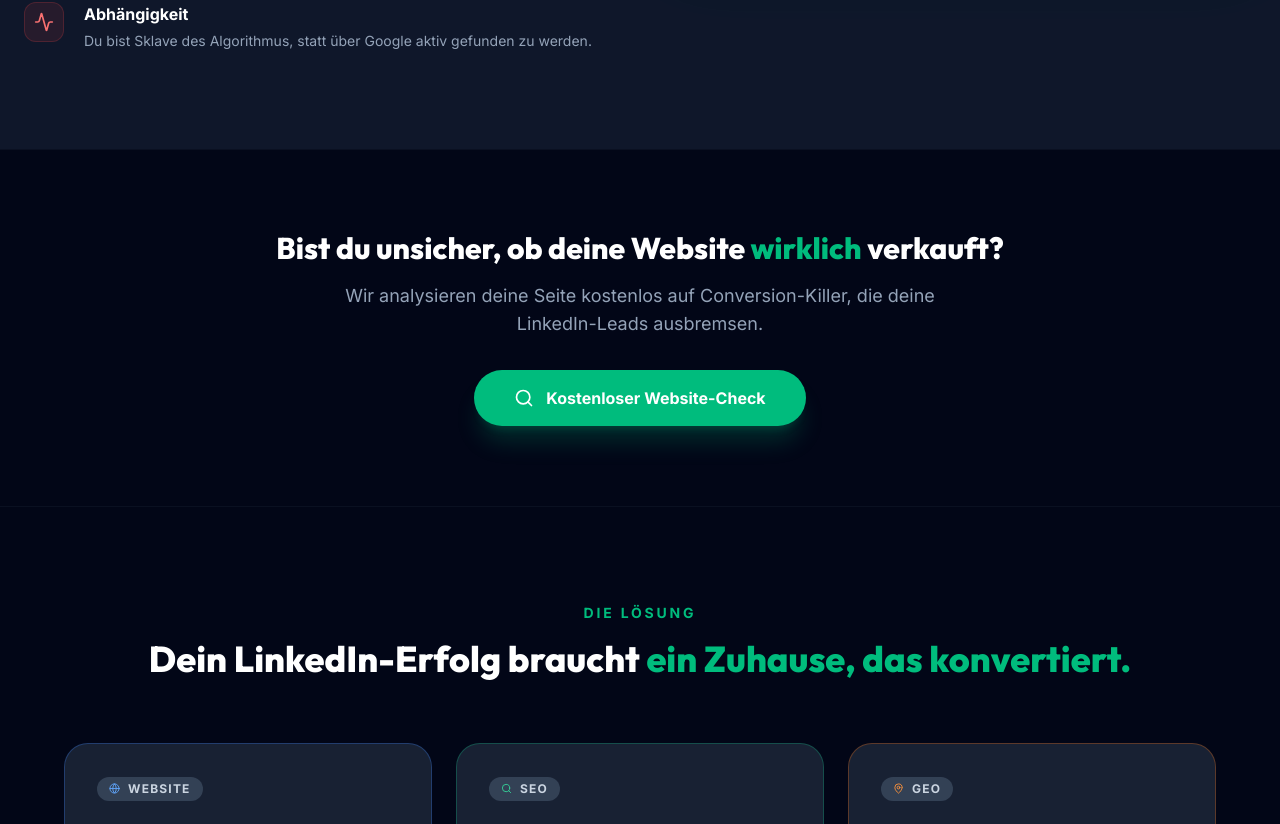
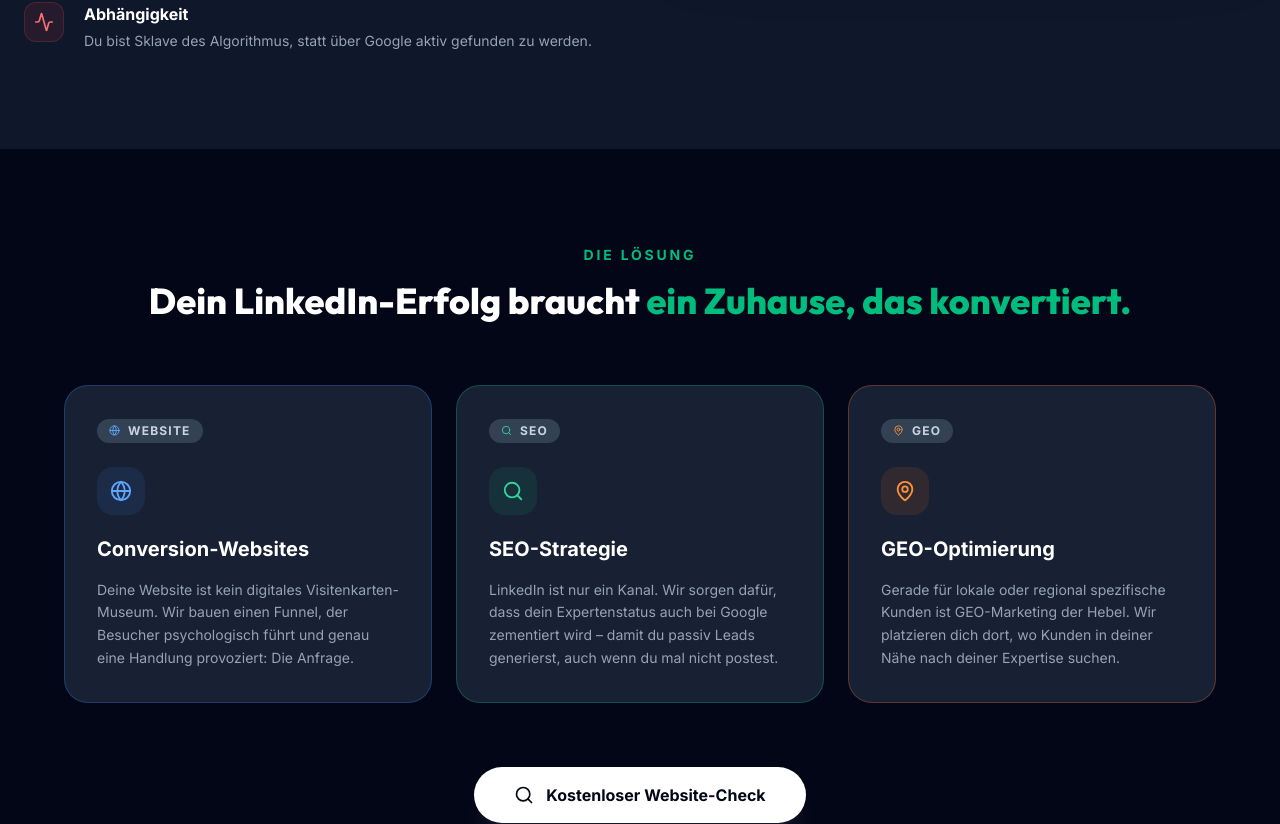
Before and after one commit to timmsug-source/website-linkedin, a Next.js app: page /lp/linkedin in a window 1280 px wide. Shown: the part 1596-2420 px from the top of the page. Built offline with nearby package versions, Linux system fonts and the light colour scheme.

Commit message:
Integrate Website-Check button into Solution section

```diff
--- a/src/app/lp/linkedin/page.tsx
+++ b/src/app/lp/linkedin/page.tsx
@@ -256,24 +256,6 @@ export default function LinkedInLP() {
         </div>
       </section>
 
-      {/* ── 2.1 CTA: WEBSITE-CHECK ────────────────────────────────────────── */}
-      <section className="py-20 px-6 border-y border-slate-800/30">
-        <div className="max-w-4xl mx-auto text-center">
-          <h3 className="text-2xl md:text-3xl font-display font-extrabold text-white mb-4">
-            Bist du unsicher, ob deine Website <span className="text-accent">wirklich</span> verkauft?
-          </h3>
-          <p className="text-slate-400 text-lg mb-8 max-w-2xl mx-auto">
-            Wir analysieren deine Seite kostenlos auf Conversion-Killer, die deine LinkedIn-Leads ausbremsen.
-          </p>
-          <a
-            href={CONTACT_URL}
-            className="inline-flex items-center gap-3 bg-accent hover:bg-accent/90 text-white rounded-full px-10 py-4 font-bold transition-all shadow-xl shadow-accent/20"
-          >
-            <Search size={20} /> Kostenloser Website-Check
-          </a>
-        </div>
-      </section>
-
       {/* ── 3. LÖSUNG ───────────────────────────────────────────────────── */}
       <section className="py-24 px-6 bg-slate-950">
         <div className="max-w-6xl mx-auto">
@@ -289,7 +271,7 @@ export default function LinkedInLP() {
             </h2>
           </div>
 
-          <div className="grid grid-cols-1 md:grid-cols-3 gap-6">
+          <div className="grid grid-cols-1 md:grid-cols-3 gap-6 mb-16">
             {solutions.map((s, i) => {
               const Icon = s.icon;
               return (
@@ -313,6 +295,15 @@ export default function LinkedInLP() {
                 </div>
               );
             })}
+          </div>
+
+          <div className="text-center">
+            <a
+              href={CONTACT_URL}
+              className="inline-flex items-center gap-3 bg-white text-slate-950 hover:bg-accent hover:text-white rounded-full px-10 py-4 font-bold transition-all shadow-xl shadow-white/5"
+            >
+              <Search size={20} /> Kostenloser Website-Check
+            </a>
           </div>
         </div>
       </section>
```
